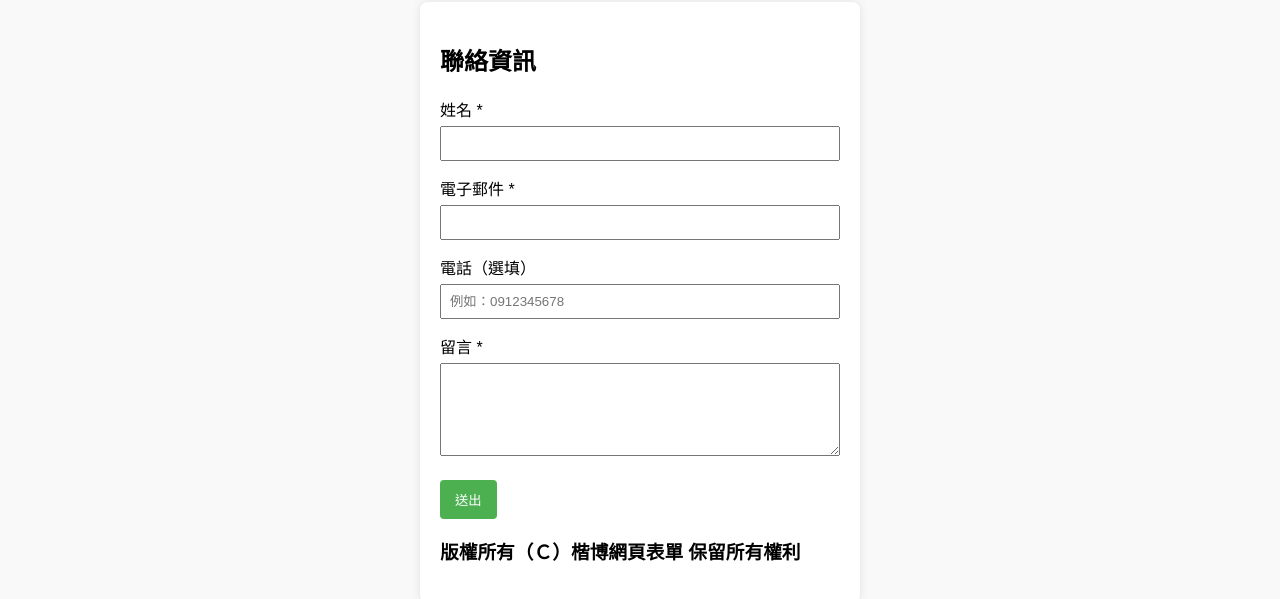
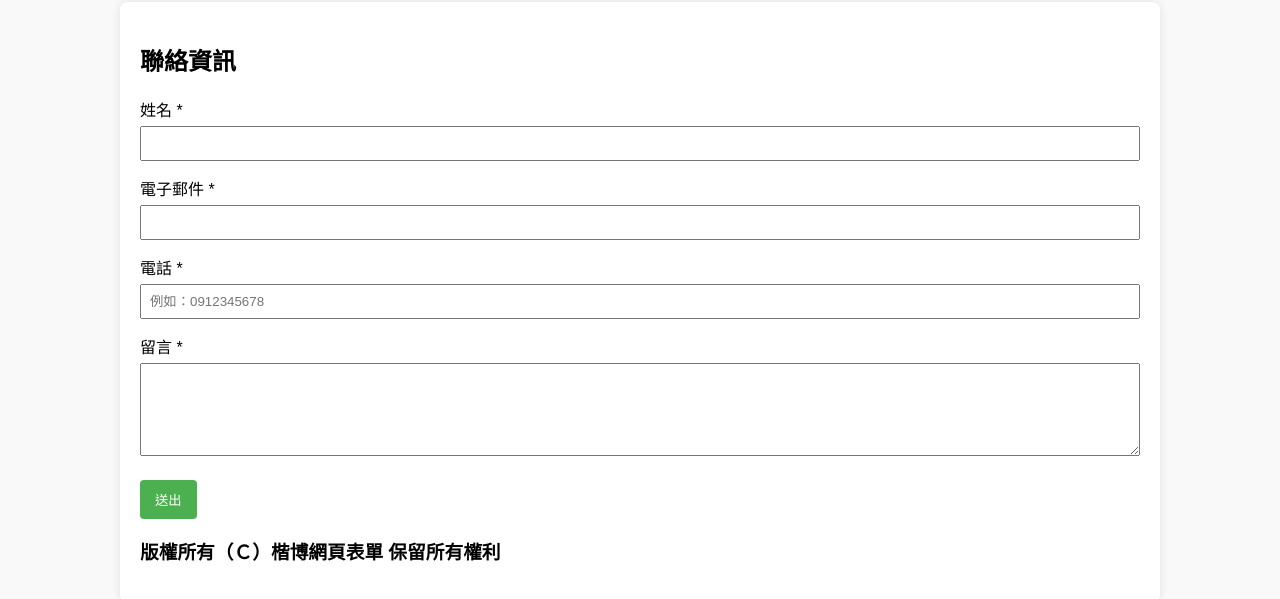
Before and after one commit to Kaleb8751421/form, a plain HTML site: page index.html in a window 1280 px wide. Shown: the part 135-734 px from the top of the page. Drawn offline with Linux system fonts and the light colour scheme.

Commit message:
Update index.html

```diff
--- a/index.html
+++ b/index.html
@@ -13,7 +13,7 @@
       background-color: white;
       padding: 20px;
       border-radius: 8px;
-      max-width: 400px;
+      max-width: 1000px;
       margin: auto;
       box-shadow: 0 0 10px rgba(0,0,0,0.1);
     }
@@ -53,8 +53,8 @@
     <label for="email">電子郵件 *</label>
     <input type="email" id="email" name="email" required>
 
-    <label for="phone">電話（選填）</label>
-    <input type="tel" id="phone" name="phone" pattern="[0-9]{10}" placeholder="例如：0912345678">
+    <label for="phone">電話 *</label>
+    <input type="tel" id="phone" name="phone" pattern="[0-9]{10}" placeholder="例如：0912345678" required>
 
     <label for="message">留言 *</label>
     <textarea id="message" name="message" rows="5" required></textarea>
```
